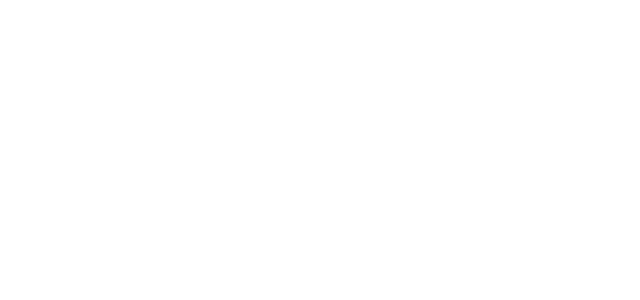
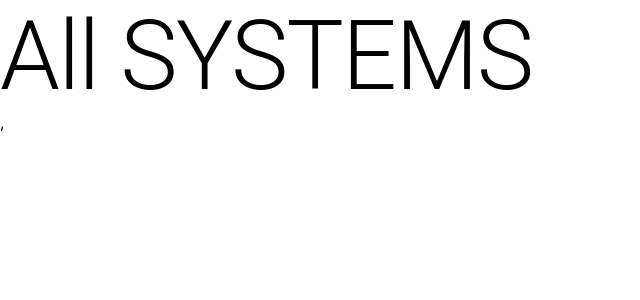
Before and after one commit to RR-waze-final-project/client, a React (Create React App) app: page /manager/1 in a window 1280 px wide. Before the commit this address had no page. Shown: the top 300 px of the page, without its empty margins (0-640 px from the left). Built offline with nearby package versions, Linux system fonts and the light colour scheme.

Commit message:
push view

```diff
--- a/package.json
+++ b/package.json
@@ -3,6 +3,10 @@
   "version": "0.1.0",
   "private": true,
   "dependencies": {
+    "@emotion/react": "^11.10.0",
+    "@emotion/styled": "^11.10.0",
+    "@fontsource/roboto": "^4.5.8",
+    "@mui/material": "^5.10.0",
     "@testing-library/jest-dom": "^5.16.4",
     "@testing-library/react": "^13.3.0",
     "@testing-library/user-event": "^13.5.0",
@@ -11,6 +15,7 @@
     "@types/react": "^18.0.15",
     "@types/react-dom": "^18.0.6",
     "axios": "^0.27.2",
+    "dotenv": "^16.0.1",
     "firebase": "^9.9.2",
     "firebase-admin": "^11.0.1",
     "mobx": "^6.6.1",
--- a/src/App.tsx
+++ b/src/App.tsx
@@ -4,6 +4,7 @@ import Login from "./components/fireBase/login";
 import Register from "./components/fireBase/register";
 import Reset from "./components/fireBase/reset";
 import Dashboard from "./components/fireBase/dashboard";
+import ManagerPage from "./components/view/ManagerPage";
 
 function App() {
   return (
@@ -14,40 +15,13 @@ function App() {
           <Route path="/register" element={<Register />} />
           <Route path="/reset" element={<Reset />} />
           <Route path="/dashboard" element={<Dashboard />} />
+          <Route path="/manager/:id" element={<ManagerPage />} />
+
         </Routes>
       </Router>
     </div>
   );
-//   interface user{
-//     name: string;
-//     age: number;
-//     phone: string;
-//   }
-//   const [users, setUsers] = useState<user[]>([]);
-//   useEffect(() => {
-//     const fetch = async () => {
-//         try {
-//             const res = await axios.get(`http://localhost:3333/user`);
-//             setUsers(res.data);
-//         } catch (e) {
-//             alert(e);
-//         }
-//     };
-//     fetch();
-// }, []);
-//   return (
-//     <>
-//     <div className="App">
-//      HELLO OUR USERS
-//     </div>
-//     {users &&
-//     users.map((u) => (
-//       <div>
-//           <li>{u.name}</li>
-//       </div>
-//   ))}
-//     </>
-//   );
+
  }
 
 export default App;
--- /dev/null
+++ b/src/components/view/ManagerPage.tsx
@@ -0,0 +1,12 @@
+import React, { useEffect, useState } from "react";
+import Typography from '@mui/material/Typography';
+
+function ManagerPage() {
+
+    return(
+        <>
+        <Typography variant="h1" component="h2">All SYSTEMS</Typography>,
+        </>
+    )
+}
+export default ManagerPage;
```
Also changed, not shown: 1 other file (tests, documents, lock files or other folders).
